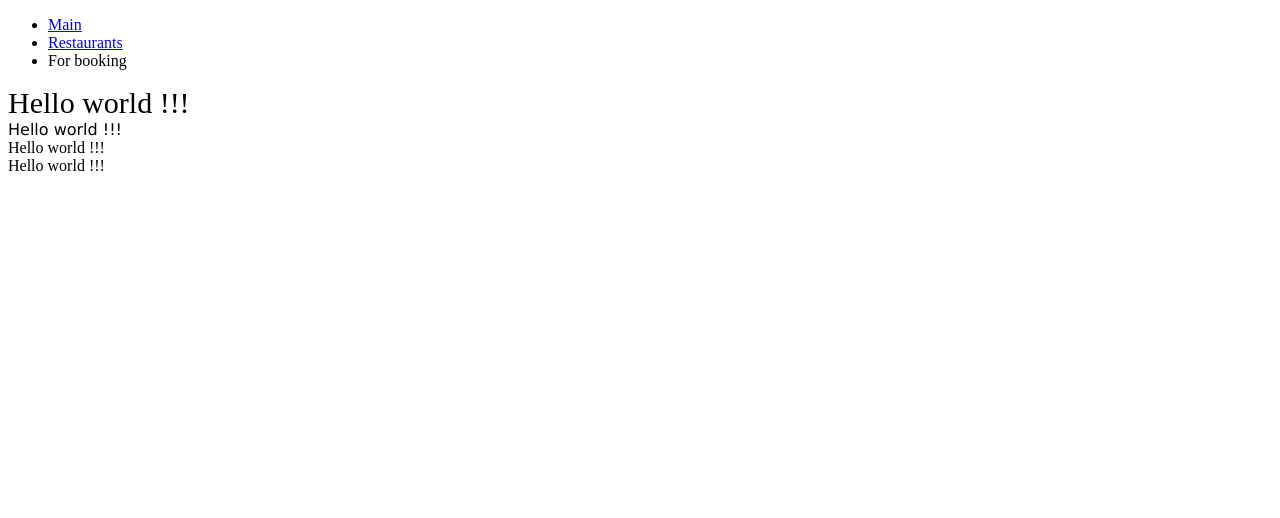
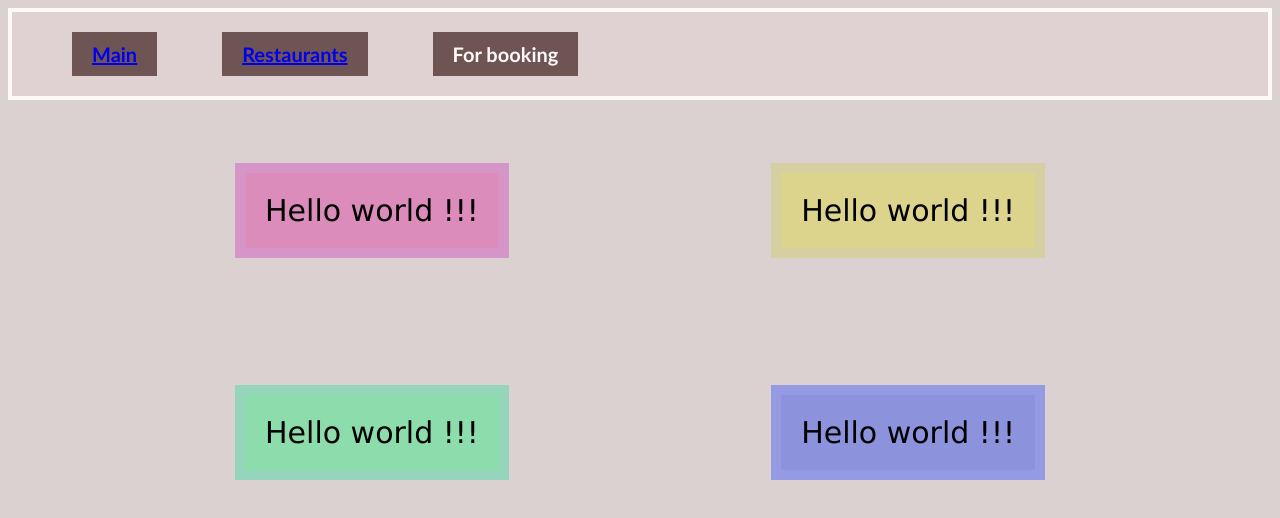
Before and after one commit to LLau-git/Project_1_RCS, a plain HTML site: page booking.html in a window 1280 px wide. Drawn offline with Linux system fonts and the light colour scheme.

Commit message:
booking style2 update

```diff
--- a/style2.css
+++ b/style2.css
@@ -1,8 +1,52 @@
 
-.box1 {
+html {
+    /* font-size: 62.5%; */
+    font-size:20px;
+    background-color: rgb(184, 164, 164, 0.5);
+}
+
+.navigation{
+background-color: rgb(224, 210, 210);
+border: 0.2rem solid rgb(255, 249, 249);
+}
+
+.nav-li, ul{
+    list-style-type: none;
+    padding-left: 0;
+}
+.nav-li{
+    display: inline-block;
+    background-color: rgb(111, 84, 84);
+    color: rgb(255, 249, 249);
+    margin-left: 3rem;
+    font-size: 20px;
+    font-family: 'Trebuchet MS', 'Lucida Sans Unicode', 'Lucida Grande', 'Lucida Sans', Arial, sans-serif;
+    font-weight: bold;
+    padding: 0.5rem 1rem 0.5rem 1rem;
+}
+.all-boxes {
     font-size: 30px;
+    text-align: center;
+    font-family: 'Lucida Sans', 'Lucida Sans Regular', 'Lucida Grande', 'Lucida Sans Unicode', Geneva, Verdana, sans-serif;
 }
-.box2 {
-    font-family: 'Lucida Sans', 'Lucida Sans Regular', 'Lucida Grande', 'Lucida Sans Unicode', Geneva, Verdana, sans-serif;
-
+.box1, .box2, .box3, .box4 {
+    border: 0.5rem solid rgb(186, 186, 247, 0.2);
+    display: inline-block;
+    padding: 1rem;
+    /* width: 5rem;
+    height: 5rem; */
+    margin: 5% 10% 5% 10%;
+    text-align: justify;
 }
+.box1{
+    background-color: #DC8CBB;
+}
+.box2{
+    background-color: #DCD48C;
+}
+.box3{
+    background-color: #8CDCAC;
+}
+.box4{
+    background-color: #8C93DC;
+}
```
Also changed, not shown: booking.html (+1 -0 lines).
